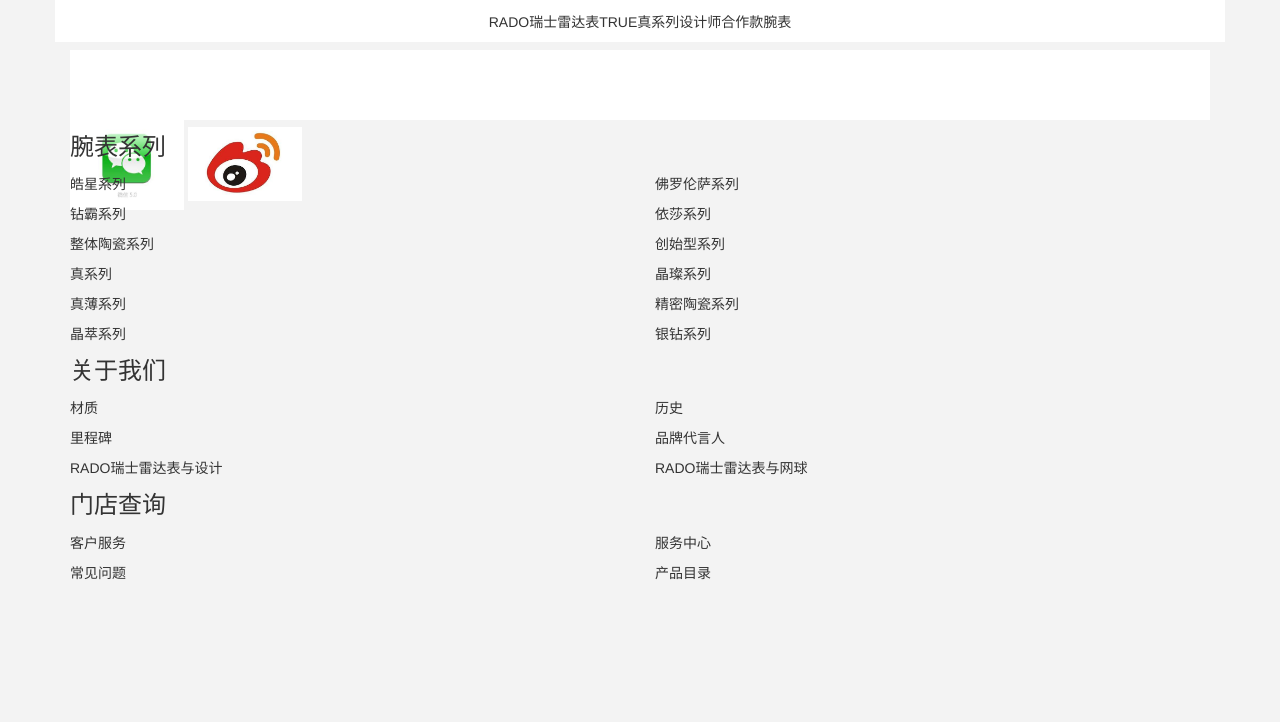
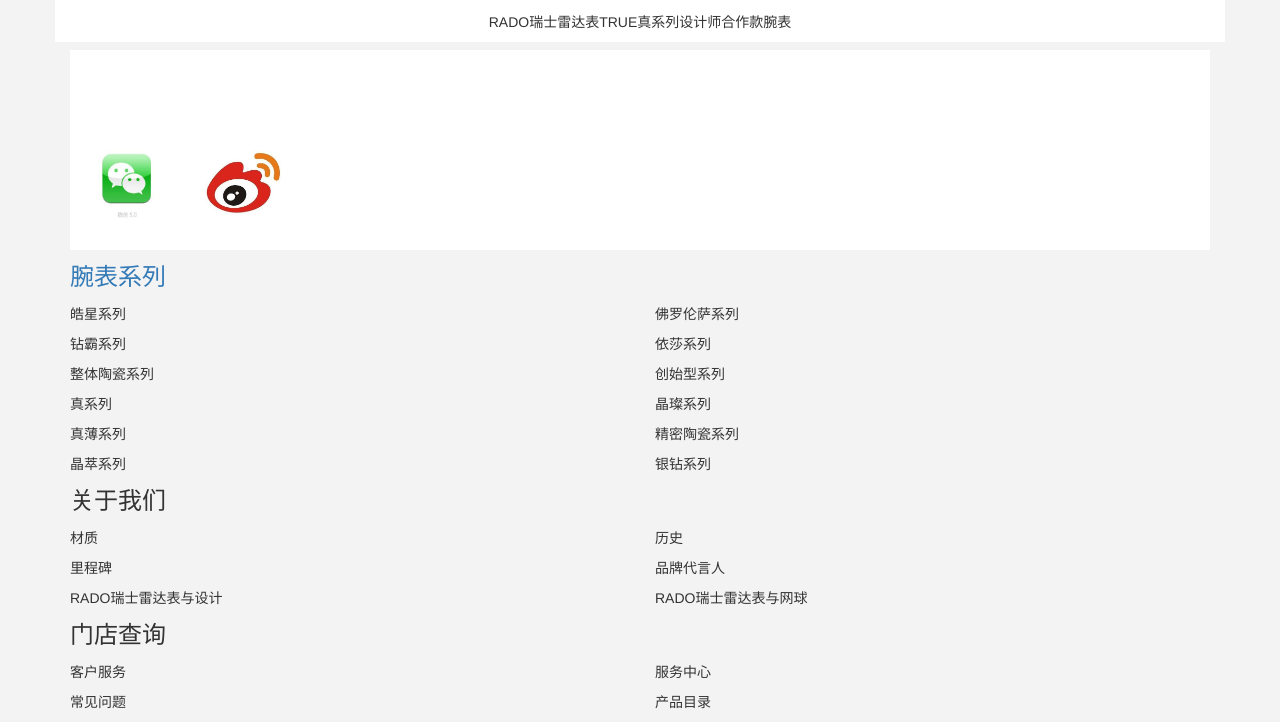
Before and after one commit to jiangsixin1/RADO, a website: page rado/index.html in a window 1280 px wide. Shown: the part 4930-5652 px from the top of the page. Before the commit the page ends 5523 px from the top, so only its background shows below. Drawn offline with nearby package versions, Linux system fonts and the light colour scheme.

Commit message:
首页
首页

```diff
--- a/rado/css/main.css
+++ b/rado/css/main.css
@@ -66,7 +66,7 @@
 .footer .tube {
   background-color: #fff;
   width: 100%;
-  height: 70px; }
+  padding: 20px 0; }
 
 .footer-nut .col-xs-12 {
   font-size: 24px; }
--- a/rado/index.html
+++ b/rado/index.html
@@ -89,7 +89,7 @@
             </div>
             <div class="footer-nut">
             <div class="col-xs-12">
-                <p>腕表系列</p>
+                <p><a href="">腕表系列</a></p>
             </div>
             <div class="col-xs-6">
                 <p>皓星系列</p>
--- a/rado/scss/_style.scss
+++ b/rado/scss/_style.scss
@@ -67,7 +67,7 @@
 .footer .tube{
   background-color: #fff;
   width: 100%;
-  height: 70px;
+  padding: 20px 0;
 }
 .footer-nut .col-xs-12{
   font-size: 24px;
```
Also changed, not shown: rado/css/main.min.css.
